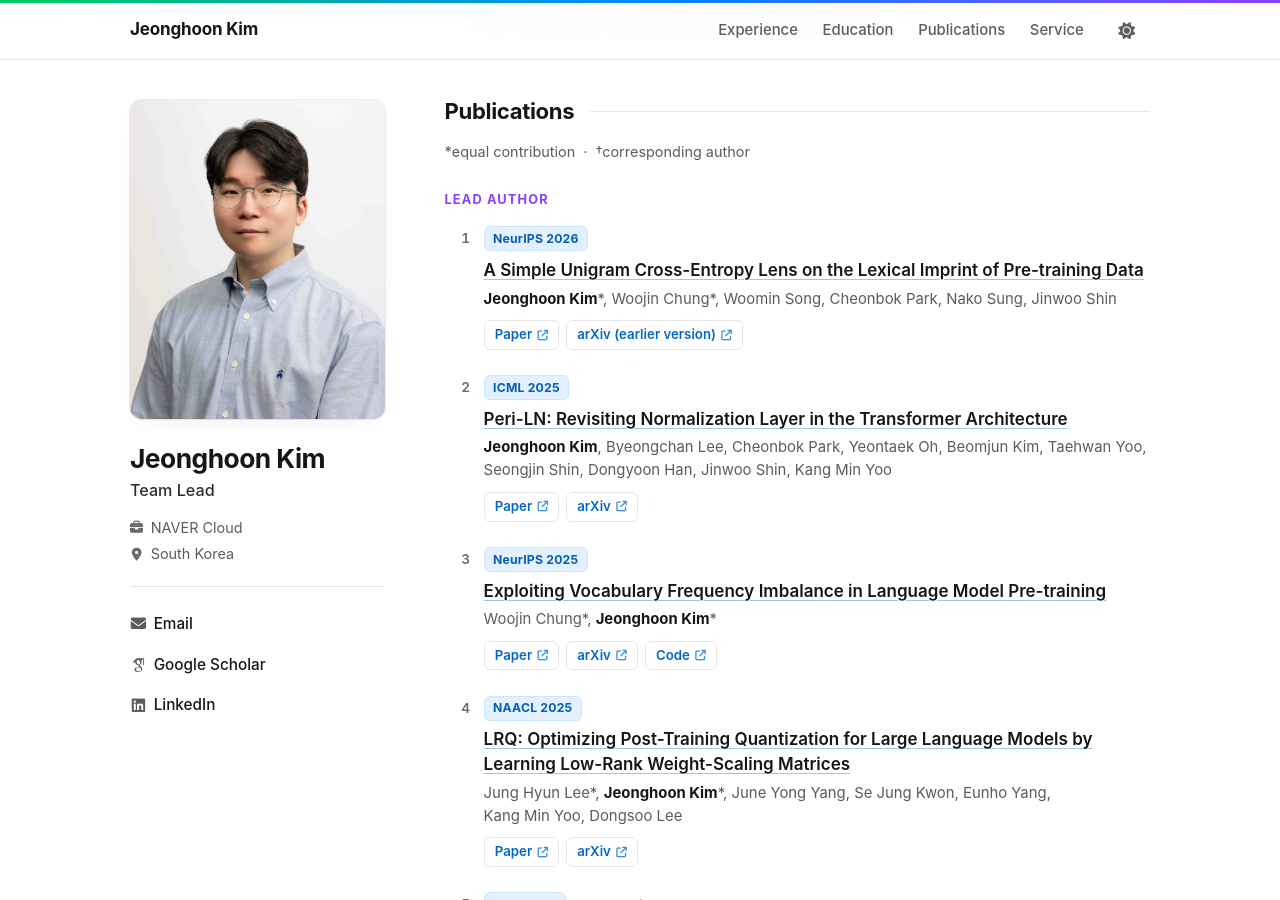
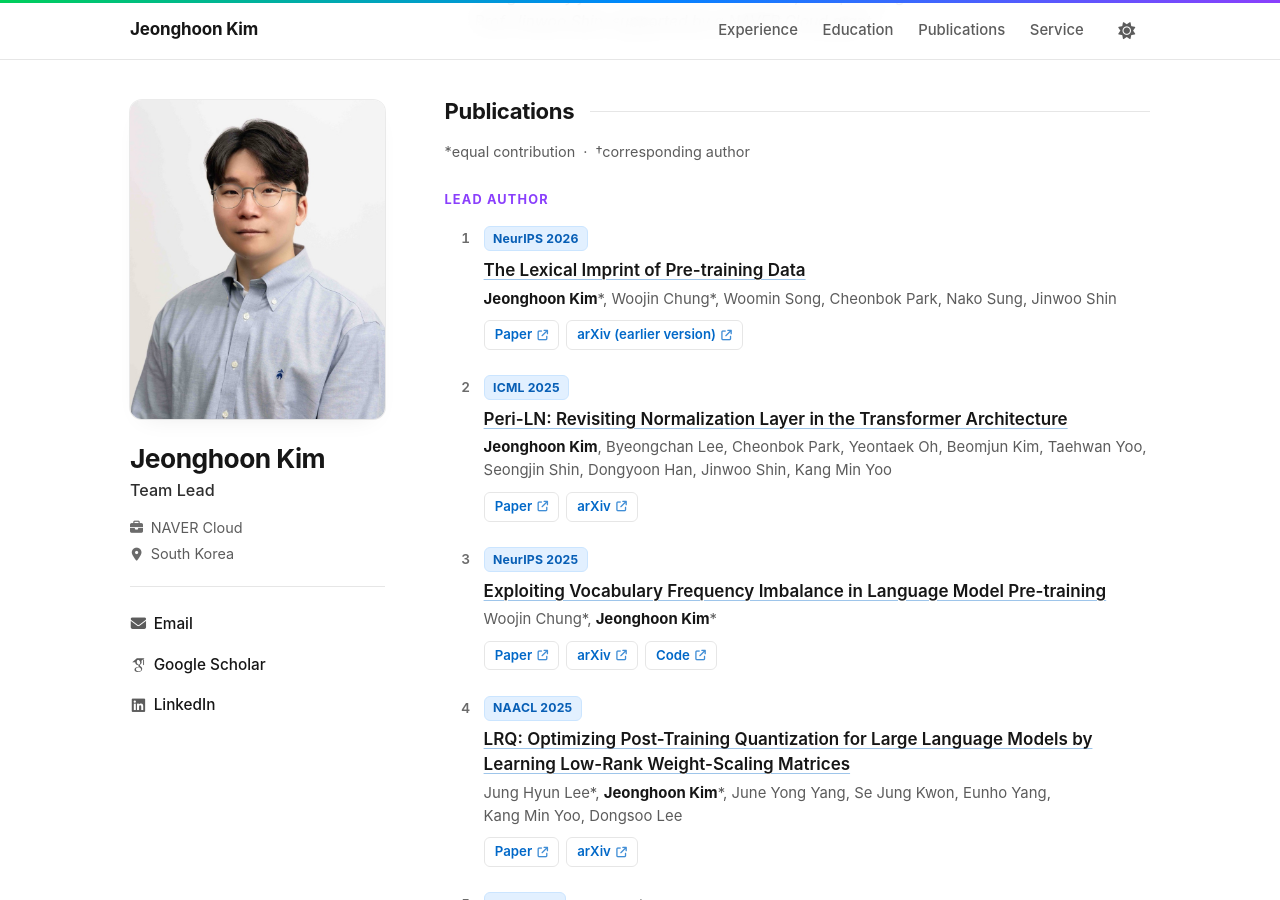
Before and after one commit to penpaperkeycode/penpaperkeycode.github.io, a Jekyll site: the page built from _pages/about.md, in a window 1280 px wide and 900 px high, scrolled down 1593 px. Built offline with Jekyll 4.4.1, drawn with Linux system fonts in a browser that asks for light colours; some web fonts are replaced.

Commit message:
Retitle paper 1: The Lexical Imprint of Pre-training Data
He asked for the shorter title on the homepage and in the CV. It replaces
"A Simple Unigram Cross-Entropy Lens on the Lexical Imprint of
Pre-training Data". The neurips.cc page still shows the long one.

Co-Authored-By: Claude Opus 5.5 <noreply@anthropic.com>

```diff
--- a/_data/publications.yml
+++ b/_data/publications.yml
@@ -52,7 +52,7 @@ highlight:
 
 lead:
   - id: unigram_lens
-    title: "A Simple Unigram Cross-Entropy Lens on the Lexical Imprint of Pre-training Data"
+    title: "The Lexical Imprint of Pre-training Data"
     url: "https://neurips.cc/virtual/2026/poster/155069"
     authors: "Jeonghoon Kim*, Woojin Chung*, Woomin Song, Cheonbok Park, Nako Sung, Jinwoo Shin"
     venue: "NeurIPS 2026"
```
